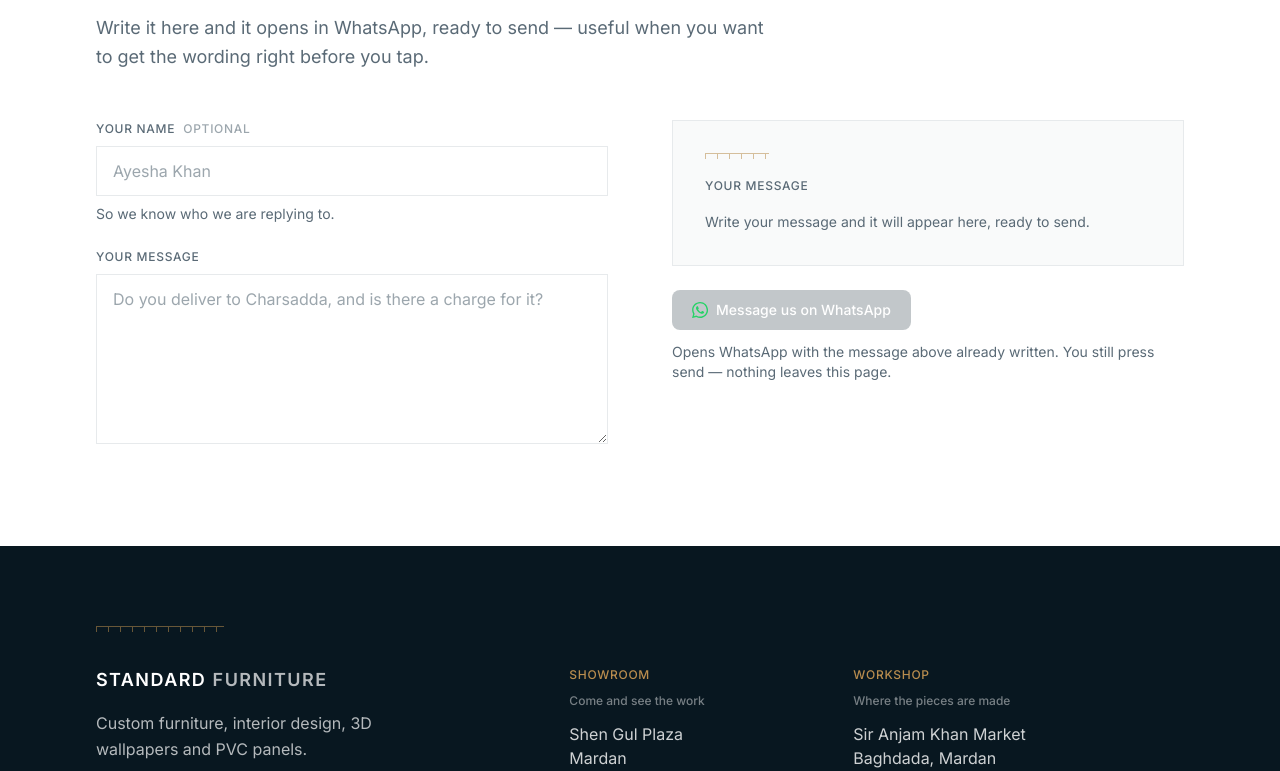
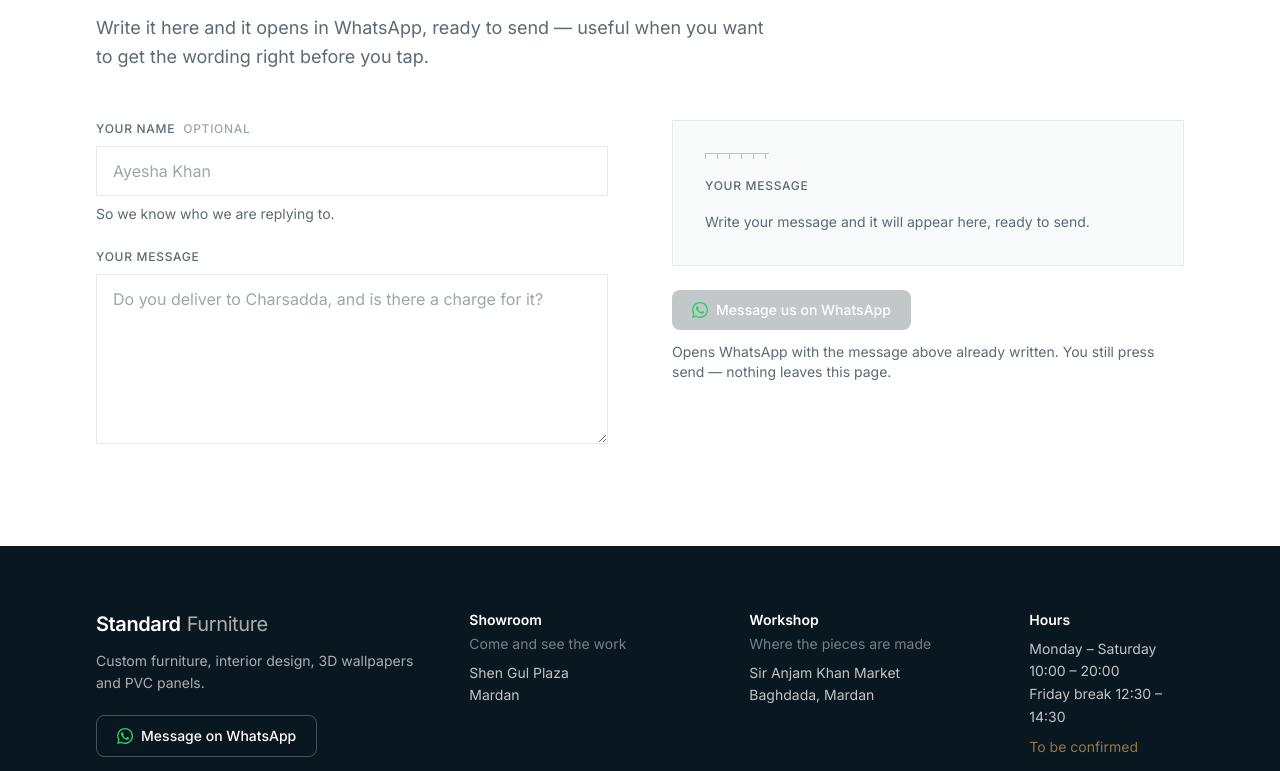
Before and after one commit to faizanfk01/ai-powered-furniture-storefront, a Next.js app: page /contact in a window 1280 px wide. Shown: the part 2014-2785 px from the top of the page. Built offline with nearby package versions, Linux system fonts and the light colour scheme.

Commit message:
Refactor 6b: header/nav + footer on clean dark chrome

```diff
--- a/app/(storefront)/layout.tsx
+++ b/app/(storefront)/layout.tsx
@@ -25,7 +25,7 @@ export default function StorefrontLayout({
             Hidden until focused, then it sits over the sticky header. */}
         <a
           href="#main"
-          className="sr-only focus:not-sr-only focus:fixed focus:top-4 focus:left-4 focus:z-50 focus:bg-ink focus:px-4 focus:py-2 focus:font-display focus:text-sm focus:tracking-wide focus:text-paper focus:uppercase"
+          className="sr-only focus:not-sr-only focus:fixed focus:top-4 focus:left-4 focus:z-50 focus:rounded-lg focus:bg-ink focus:px-4 focus:py-2 focus:text-sm focus:font-medium focus:text-paper focus:outline-2 focus:outline-offset-2 focus:outline-brass"
         >
           Skip to content
         </a>
--- /dev/null
+++ b/components/site/ask-ai-button.tsx
@@ -0,0 +1,33 @@
+"use client";
+
+import { useChat } from "@/components/chat/chat-context";
+import { ChatGlyph } from "@/components/chat/chat-glyph";
+
+/**
+ * The header's "Ask AI" trigger.
+ *
+ * NO NEW WIRING. It calls the same `setOpen` from ChatProvider that the
+ * floating launcher in components/chat/chat-widget.tsx already calls — the
+ * door chat-context.tsx says in its own comment it was left open for ("a
+ * header or nav trigger for it is the obvious next thing to want"). The
+ * drawer, its transcript and its close behaviour are untouched; this is a
+ * second handle on the same door.
+ *
+ * Styled as the header's one outlined action: a hairline in paper rather than
+ * a filled button, because a solid button in the corner of a dark bar would
+ * outrank the wordmark and the nav it sits beside.
+ */
+export function AskAiButton({ className = "" }: { className?: string }) {
+  const { setOpen } = useChat();
+
+  return (
+    <button
+      type="button"
+      onClick={() => setOpen(true)}
+      className={`inline-flex items-center gap-2 rounded-lg border border-paper/25 px-3.5 py-2 text-sm font-medium text-paper transition-colors hover:border-paper/50 hover:bg-paper/10 focus-visible:outline-2 focus-visible:outline-offset-2 focus-visible:outline-brass ${className}`}
+    >
+      <ChatGlyph className="size-4" />
+      Ask AI
+    </button>
+  );
+}
--- a/components/site/site-footer.tsx
+++ b/components/site/site-footer.tsx
@@ -2,7 +2,6 @@ import Link from "next/link";
 
 import { Button } from "@/components/ui/button";
 import { Container } from "@/components/ui/container";
-import { Measure } from "@/components/ui/measure";
 import {
   HOURS,
   LOCATIONS,
@@ -19,12 +18,19 @@ import { Wordmark } from "./wordmark";
  * The footer.
  *
  * Carries the two addresses at equal weight, the WhatsApp action, and the
- * hours — the three things somebody scrolls to the bottom looking for. On an
- * ink band, so the page closes the way it opens.
+ * hours — the three things somebody scrolls to the bottom looking for. On the
+ * deepest ink band, one step darker than the header, so the page is bounded
+ * top and bottom by the brand with the white content between.
  *
- * The addresses are marked up as microdata-free plain <address> elements
- * rather than a styled <div> soup: a browser's reader mode and a screen
- * reader both treat contact details as a distinct kind of content.
+ * Four columns on a wide screen, two on a tablet, one stacked on a phone. The
+ * ruler mark that opened it and the tracked-out capitals on the column
+ * headings are gone: the headings are now just small semibold labels, which is
+ * what a retail footer uses and what keeps four columns of short text
+ * scannable.
+ *
+ * The addresses stay as plain <address> elements rather than a styled <div>
+ * soup: a browser's reader mode and a screen reader both treat contact details
+ * as a distinct kind of content.
  */
 export function SiteFooter() {
   const year = new Date().getFullYear();
@@ -32,15 +38,13 @@ export function SiteFooter() {
   return (
     <footer className="mt-auto bg-ink-deep text-paper">
       <Container>
-        <div className="py-16 sm:py-20">
-          <Measure />
-
-          <div className="mt-8 grid grid-cols-1 gap-12 md:grid-cols-12">
+        <div className="py-14 sm:py-16">
+          <div className="grid grid-cols-1 gap-10 sm:grid-cols-2 lg:grid-cols-12 lg:gap-8">
             {/* Identity and the one action. */}
-            <div className="md:col-span-5">
+            <div className="sm:col-span-2 lg:col-span-4">
               <Wordmark tone="paper" />
 
-              <p className="mt-4 max-w-xs leading-relaxed text-paper/70">
+              <p className="mt-3 max-w-xs text-sm leading-relaxed text-paper/65">
                 {SITE.tagline}
               </p>
 
@@ -49,25 +53,25 @@ export function SiteFooter() {
                 href={whatsappUrl(
                   "Hello Standard Furniture — I have a question.",
                 )}
-                className="mt-6"
+                className="mt-5"
               >
                 <WhatsAppIcon />
                 Message on WhatsApp
               </Button>
 
-              <p className="spec-label mt-4 text-paper/50">
+              <p className="mt-3 text-sm text-paper/50 tabular">
                 {WHATSAPP_DISPLAY}
               </p>
             </div>
 
             {/* Both places. Neither is "the" address. */}
             {LOCATIONS.map((location) => (
-              <div key={location.label} className="md:col-span-3">
-                <h2 className="spec-label text-brass">{location.label}</h2>
-                <p className="spec-label mt-2 text-paper/45 normal-case tracking-normal">
-                  {location.role}
-                </p>
-                <address className="mt-3 not-italic text-paper/80">
+              <div key={location.label} className="lg:col-span-3">
+                <h2 className="text-sm font-semibold text-paper">
+                  {location.label}
+                </h2>
+                <p className="mt-1 text-sm text-paper/45">{location.role}</p>
+                <address className="mt-2 text-sm leading-relaxed not-italic text-paper/75">
                   {location.lines.map((line) => (
                     <span key={line} className="block">
                       {line}
@@ -78,9 +82,9 @@ export function SiteFooter() {
             ))}
 
             {/* Hours. */}
-            <div className="md:col-span-4 md:col-start-6">
-              <h2 className="spec-label text-brass">Hours</h2>
-              <div className="mt-3 text-paper/80">
+            <div className="lg:col-span-2">
+              <h2 className="text-sm font-semibold text-paper">Hours</h2>
+              <div className="mt-2 text-sm leading-relaxed text-paper/75">
                 {HOURS.lines.map((line) => (
                   <span key={line} className="block">
                     {line}
@@ -88,22 +92,22 @@ export function SiteFooter() {
                 ))}
               </div>
               {!HOURS.confirmed && (
-                <p className="spec-label mt-3 text-brass/70">
-                  To be confirmed
-                </p>
+                <p className="mt-2 text-sm text-brass/80">To be confirmed</p>
               )}
             </div>
           </div>
 
-          {/* Sitemap and the legal line. */}
-          <div className="mt-16 flex flex-col gap-6 border-t border-paper/15 pt-8 sm:flex-row sm:items-center sm:justify-between">
+          {/* Sitemap and the legal line. The nav stays on the LEFT: the
+              floating chat launcher is fixed to the bottom-right corner, and
+              anything put on that side of this row ends up underneath it. */}
+          <div className="mt-12 flex flex-col gap-4 border-t border-paper/10 pt-6 sm:flex-row sm:items-center sm:justify-between">
             <nav aria-label="Footer">
-              <ul className="flex flex-wrap gap-x-8 gap-y-3">
+              <ul className="flex flex-wrap gap-x-6 gap-y-2">
                 {NAV_LINKS.map((link) => (
                   <li key={link.href}>
                     <Link
                       href={link.href}
-                      className="spec-label text-paper/60 transition-colors hover:text-brass focus-visible:outline-2 focus-visible:outline-offset-4 focus-visible:outline-brass"
+                      className="text-sm text-paper/60 transition-colors hover:text-paper focus-visible:outline-2 focus-visible:outline-offset-4 focus-visible:outline-brass"
                     >
                       {link.label}
                     </Link>
@@ -112,7 +116,7 @@ export function SiteFooter() {
               </ul>
             </nav>
 
-            <p className="spec-label text-paper/40">
+            <p className="text-sm text-paper/40">
               © {year} {SITE.name}, {SITE.town}
             </p>
           </div>
--- a/components/site/wordmark.tsx
+++ b/components/site/wordmark.tsx
@@ -3,12 +3,15 @@ import Link from "next/link";
 import { SITE } from "@/lib/site";
 
 /**
- * The name, set as signage.
+ * The name, set as a retail wordmark.
  *
- * `display-wide` puts Archivo on its width axis — the same treatment as the
- * hero, at a size that fits a header bar. The two words are split so "STANDARD"
- * and "FURNITURE" can be tracked apart without letter-spacing swallowing the
- * space between them.
+ * Was Archivo on its width axis, uppercase and letter-spaced — signage for the
+ * showroom identity. Now Inter, sentence case, semibold, tracked slightly
+ * tight: the treatment a modern storefront gives its own name in the corner of
+ * a header, where the job is to be read and clicked rather than admired.
+ *
+ * The two words stay in separate spans so "Furniture" can sit a step back in
+ * weight. That is the whole of the ornament now.
  */
 export function Wordmark({
   tone = "ink",
@@ -17,15 +20,17 @@ export function Wordmark({
   tone?: "ink" | "paper";
   className?: string;
 }) {
+  const paper = tone === "paper";
+
   return (
     <Link
       href="/"
-      className={`display-wide inline-flex items-baseline gap-[0.35em] text-base font-semibold tracking-[0.08em] uppercase sm:text-lg ${
-        tone === "paper" ? "text-paper" : "text-ink"
+      className={`inline-flex items-baseline gap-[0.3em] text-lg font-semibold tracking-[-0.02em] transition-opacity hover:opacity-80 focus-visible:outline-2 focus-visible:outline-offset-4 focus-visible:outline-brass sm:text-xl ${
+        paper ? "text-paper" : "text-ink"
       } ${className}`}
     >
       <span>Standard</span>
-      <span className={tone === "paper" ? "text-paper/70" : "text-muted"}>
+      <span className={`font-normal ${paper ? "text-paper/65" : "text-muted"}`}>
         Furniture
       </span>
       <span className="sr-only">— {SITE.town}</span>
```
Also changed, not shown: components/site/mobile-nav.tsx (+62 -27 lines), components/site/nav-link.tsx (+16 -4 lines), components/site/site-header.tsx (+23 -10 lines).
